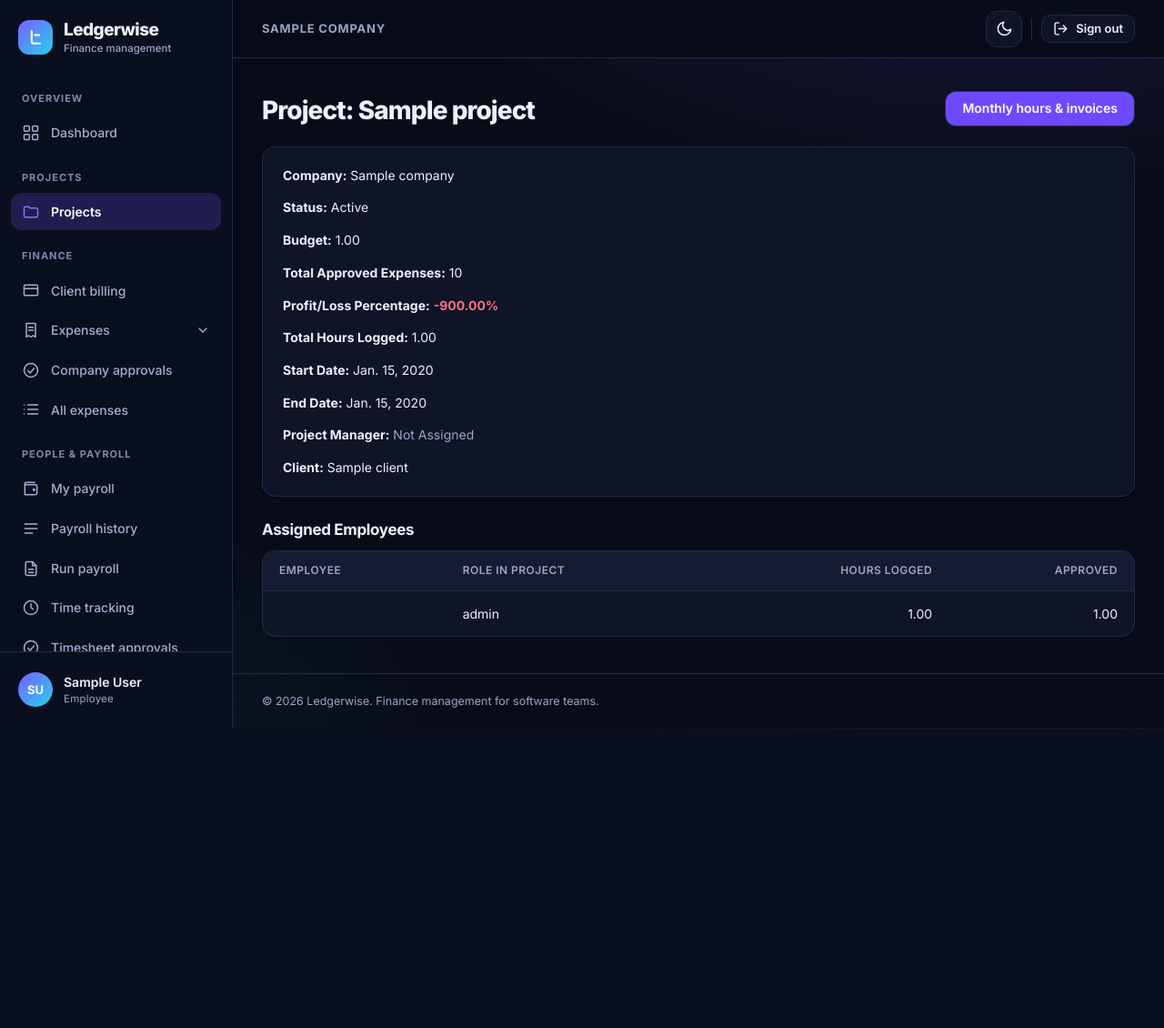
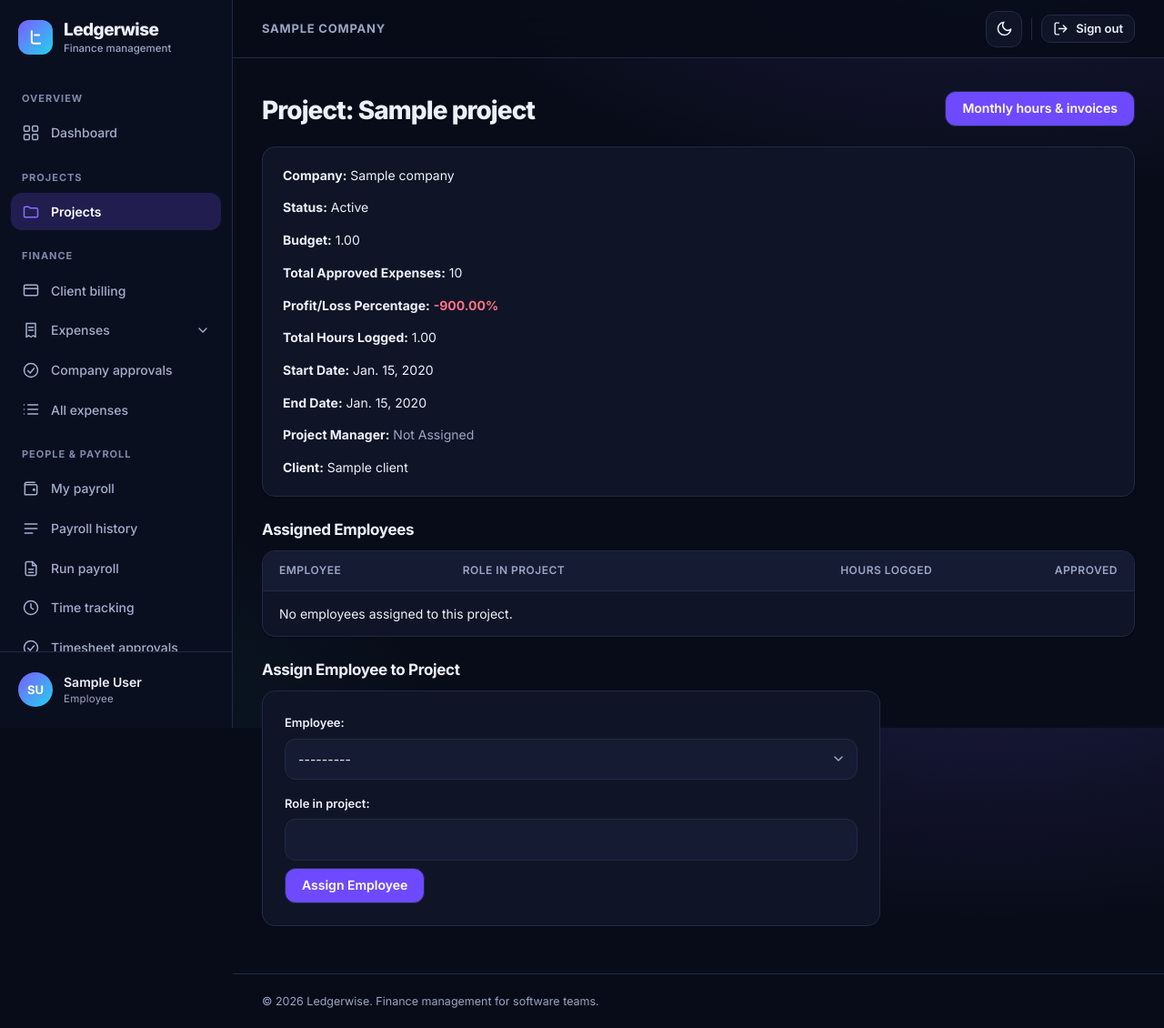
Before and after one commit to saimm97/Ledgerwise, a Django app: page /operations/project/00000000-0000-0000-0000-000000000001/ in a window 1280 px wide. Shown: the whole page at 91% size. Before the commit the page ends 801 px from the top, so only its background shows below. Run offline with Django 5.2, Linux system fonts and the light colour scheme; a user stored in the database is signed in; tables that the repository leaves empty hold one stand-in row (values such as "Sample post"); parts of the project's set-up code (start-up, migrations or seed data) failed here and were passed over.

Commit message:
Secure operations views and hide finance links from non-managers

```diff
--- a/operations/forms.py
+++ b/operations/forms.py
@@ -46,9 +46,8 @@ class ProjectWithClientForm(forms.ModelForm):
         super().__init__(*args, **kwargs)
 
         # Limit project manager choices to employees of the user's company
-        if self.user and getattr(self.user, 'employee_profile', None):
-            company = self.user.employee_profile.company
-            self.fields['project_manager'].queryset = EmployeeProfile.objects.filter(company=company)
+        if self.user and self.user.company_id:
+            self.fields['project_manager'].queryset = EmployeeProfile.objects.filter(company_id=self.user.company_id)
         else:
             self.fields['project_manager'].queryset = EmployeeProfile.objects.none()
 
--- a/operations/templates/operations/company_projects.html
+++ b/operations/templates/operations/company_projects.html
@@ -47,7 +47,7 @@
                         <a href="{% url 'project_detail' project.id %}" class="btn btn-sm">
                             View
                         </a>
-                        <a href="{% url 'project_timeline' project.id %}" class="btn btn-sm btn-ghost">Monthly view</a>
+                        {% if project.id in finance_project_ids %}<a href="{% url 'project_timeline' project.id %}" class="btn btn-sm btn-ghost">Monthly view</a>{% endif %}
                     </td>
                 </tr>
                 {% empty %}
--- a/operations/templates/operations/project_detail.html
+++ b/operations/templates/operations/project_detail.html
@@ -3,7 +3,7 @@
 
 <div class="container">
 
-    <div class="page-header"><div class="page-header-row"><div><h1 class="page-title">Project: {{ project.name }}</h1></div><a href="{% url 'project_timeline' project.id %}" class="btn btn-primary">Monthly hours &amp; invoices</a></div></div>
+    <div class="page-header"><div class="page-header-row"><div><h1 class="page-title">Project: {{ project.name }}</h1></div>{% if can_see_finances %}<a href="{% url 'project_timeline' project.id %}" class="btn btn-primary">Monthly hours &amp; invoices</a>{% endif %}</div></div>
 
     <div class="card mb-3">
         <p><strong>Company:</strong> {{ project.company.name }}</p>
@@ -70,7 +70,7 @@
 
 </div>
 
-{% if request.user.employee_profile and project.project_manager and request.user.employee_profile == project.project_manager %}
+{% if can_manage %}
 
 <h4>Assign Employee to Project</h4>
 <form method="post" class="mb-3">
--- a/operations/views.py
+++ b/operations/views.py
@@ -1,150 +1,148 @@
-from django.views.generic import DetailView, CreateView
-from .forms import ProjectWithClientForm
-from operations.models import Client
-from django.shortcuts import get_object_or_404, redirect
-from .models import Company, Project
-from finance.models import Expense
 from datetime import date, datetime
 from decimal import Decimal
 
-from django.contrib.auth.mixins import LoginRequiredMixin
+from django.contrib import messages
+from django.core.exceptions import PermissionDenied
+from django.db import transaction
 from django.db.models import Count, Q, Sum
 from django.db.models.functions import Coalesce, TruncMonth
-from .forms import EmployeeProjectForm
+from django.shortcuts import redirect
+from django.views.generic import CreateView, DetailView
 
-class CompanyProjectListView(DetailView):
+from finance.models import Expense
+from Ledgerwise.mixins import (
+    SecureViewMixin,
+    user_manages_project,
+    user_sees_project_finances,
+)
+
+from .forms import EmployeeProjectForm, ProjectWithClientForm
+from .models import Client, Company, EmployeeProject, Project
+
+
+class CompanyProjectListView(SecureViewMixin, DetailView):
+    """The signed-in user's own company only; another company's id answers 404."""
     model = Company
     template_name = "operations/company_projects.html"
     context_object_name = "company"
 
+    def get_queryset(self):
+        return Company.objects.filter(pk=self.request.user.company_id)
+
     def get_context_data(self, **kwargs):
         context = super().get_context_data(**kwargs)
-        context["projects"] = self.object.projects.select_related(
-            "project_manager", "client"
-        ).prefetch_related("employee_assignments__employee")
+        user = self.request.user
+        projects = list(
+            self.object.projects.select_related("project_manager__user", "client")
+            .prefetch_related("employee_assignments__employee")
+        )
+        context["projects"] = projects
+        # Projects whose invoices and payments this user may open (drives the "Monthly view" link).
+        context["finance_project_ids"] = {p.id for p in projects if user_sees_project_finances(user, p)}
         return context
 
 
-# class ProjectDetailView(DetailView):
-#     model = Project
-#     template_name = "operations/project_detail.html"
-
-#     context_object_name = "project"
-
-#     def get_queryset(self):
-#         return Project.objects.select_related(
-#             "company", "project_manager", "client"
-#         ).prefetch_related("employee_assignments__employee")
-
-#     def get_context_data(self, **kwargs):
-#         context = super().get_context_data(**kwargs)
-#         project = self.object
-
-
-#         total_approved_expenses = Expense.objects.filter(
-#             project=project,
-#             status="approved"
-#         ).aggregate(total=Sum('amount'))['total'] or 0
-
-#         context['total_approved_expenses'] = total_approved_expenses
-
-
-#         if project.budget and project.budget != 0:
-#             profit_loss_percentage = ((project.budget - total_approved_expenses) / project.budget) * 100
-#         else:
-#             profit_loss_percentage = 0
-
-#         context['profit_loss_percentage'] = round(profit_loss_percentage, 2)
-#         return context
-
-
-
-
-
-class ProjectDetailView(DetailView):
+class ProjectDetailView(SecureViewMixin, DetailView):
     model = Project
     template_name = "operations/project_detail.html"
     context_object_name = "project"
 
     def get_queryset(self):
-        return Project.objects.select_related(
-            "company", "project_manager", "client"
-        ).prefetch_related("employee_assignments__employee")
+        return Project.objects.filter(company=self.request.user.company_id).select_related(
+            "company", "project_manager__user", "client"
+        )
+
+    def get_context_data(self, **kwargs):
+        from workforce.models import Timesheet
+
+        context = super().get_context_data(**kwargs)
+        project = self.object
+        user = self.request.user
+
+        total_approved_expenses = (
+            Expense.objects.filter(project=project, status="approved").aggregate(total=Sum("amount"))["total"] or 0
+        )
+        context["total_approved_expenses"] = total_approved_expenses
+        if project.budget:
+            context["profit_loss_percentage"] = round(
+                ((project.budget - total_approved_expenses) / project.budget) * 100, 2
+            )
+        else:
+            context["profit_loss_percentage"] = 0
+
+        # Hours logged on this project by each assigned person (one query)
+        logged = {
+            row["employee_id"]: row
+            for row in Timesheet.objects.filter(project=project).values("employee_id").annotate(
+                total=Sum("hours_worked"), approved=Sum("hours_worked", filter=Q(status="approved"))
+            )
+        }
+        context["assignments"] = [
+            (a, (logged.get(a.employee_id) or {}).get("total") or 0, (logged.get(a.employee_id) or {}).get("approved") or 0)
+            for a in project.employee_assignments.select_related("employee__user")
+        ]
+        context["total_hours"] = sum((row["total"] or 0) for row in logged.values())
+
+        context["can_manage"] = user_manages_project(user, project)
+        context["can_see_finances"] = user_sees_project_finances(user, project)
+        if context["can_manage"]:
+            context.setdefault("employee_project_form", EmployeeProjectForm(company=project.company))
+        return context
+
+    def post(self, request, *args, **kwargs):
+        """Assign an employee. Only the project's manager (or someone allowed to change projects) may."""
+        self.object = self.get_object()
+        if not user_manages_project(request.user, self.object):
+            raise PermissionDenied("Only the project manager can assign employees.")
+
+        form = EmployeeProjectForm(request.POST, company=self.object.company)
+        if not form.is_valid():
+            context = self.get_context_data()
+            context["employee_project_form"] = form
+            return self.render_to_response(context)
+
+        _, created = EmployeeProject.objects.get_or_create(
+            project=self.object,
+            employee=form.cleaned_data["employee"],
+            defaults={"role_in_project": form.cleaned_data["role_in_project"]},
+        )
+        if created:
+            messages.success(request, "Employee assigned to the project.")
+        else:
+            messages.info(request, "That employee is already assigned to this project.")
+        return redirect("project_detail", pk=self.object.pk)
+
+
+class ProjectCreateView(SecureViewMixin, CreateView):
+    model = Project
+    form_class = ProjectWithClientForm
+    template_name = "operations/project_form.html"
+    required_perm = "operations.add_project"
+
+    def get_form_kwargs(self):
+        kwargs = super().get_form_kwargs()
+        kwargs["user"] = self.request.user
+        return kwargs
 
     def get_context_data(self, **kwargs):
         context = super().get_context_data(**kwargs)
-        project = self.object
-
-        # Expense info
-        total_approved_expenses = Expense.objects.filter(
-            project=project,
-            status="approved"
-        ).aggregate(total=Sum('amount'))['total'] or 0
-        context['total_approved_expenses'] = total_approved_expenses
-
-        if project.budget and project.budget != 0:
-            profit_loss_percentage = ((project.budget - total_approved_expenses) / project.budget) * 100
-        else:
-            profit_loss_percentage = 0
-        context['profit_loss_percentage'] = round(profit_loss_percentage, 2)
-
-        # Hours logged on this project by each assigned person (one query)
-        from workforce.models import Timesheet
-        logged = {r["employee_id"]: r for r in Timesheet.objects.filter(project=project).values("employee_id").annotate(
-            total=Sum("hours_worked"), approved=Sum("hours_worked", filter=Q(status="approved")))}
-        context['assignments'] = [
-            (a, (logged.get(a.employee_id) or {}).get("total") or 0, (logged.get(a.employee_id) or {}).get("approved") or 0)
-            for a in project.employee_assignments.all()]
-        context['total_hours'] = sum((row["total"] or 0) for row in logged.values())
-
-        # EmployeeProject form
-        context['employee_project_form'] = EmployeeProjectForm(company=project.company)
+        context["company"] = self.company
         return context
 
-    def post(self, request, *args, **kwargs):
-        self.object = self.get_object()
-        form = EmployeeProjectForm(request.POST, company=self.object.company)
-        if form.is_valid():
-            assignment = form.save(commit=False)
-            assignment.project = self.object
-            assignment.save()
-            return redirect('project_detail', pk=self.object.pk)
-        context = self.get_context_data()
-        context['employee_project_form'] = form
-        return self.render_to_response(context)
-
-class ProjectCreateView(CreateView):
-    model = Project
-    form_class = ProjectWithClientForm
-    template_name = "operations/project_form.html"
-
-    def get_form_kwargs(self):
-        kwargs = super().get_form_kwargs()
-        kwargs['user'] = self.request.user  # pass user to form
-        return kwargs
-
-    def get_context_data(self, **kwargs):
-     context = super().get_context_data(**kwargs)
-     context['company'] = self.request.user.employee_profile.company
-     return context
-
     def form_valid(self, form):
-        # Create the client first
-        client = Client.objects.create(
-            company=self.request.user.employee_profile.company,
-            name=form.cleaned_data['client_name'],
-            email=form.cleaned_data['client_email'],
-            phone=form.cleaned_data['client_phone'],
-            address=form.cleaned_data['client_address'],
-        )
-
-        # Now create the project
-        project = form.save(commit=False)
-        project.company = self.request.user.employee_profile.company
-        project.client = client
-        project.save()
-
-        return redirect('company_projects', pk=project.company.id)
+        with transaction.atomic():
+            client = Client.objects.create(
+                company=self.company,
+                name=form.cleaned_data["client_name"],
+                email=form.cleaned_data["client_email"],
+                phone=form.cleaned_data["client_phone"],
+                address=form.cleaned_data["client_address"],
+            )
+            project = form.save(commit=False)
+            project.company = self.company
+            project.client = client
+            project.save()
+        return redirect("company_projects", pk=project.company_id)
 
 
 def _as_date(value):
@@ -160,19 +158,26 @@ def _month_range(first, last):
         cur = date(cur.year + (cur.month == 12), 1 if cur.month == 12 else cur.month + 1, 1)
 
 
-class ProjectTimelineView(LoginRequiredMixin, DetailView):
+class ProjectTimelineView(SecureViewMixin, DetailView):
     """Month-by-month view of one project: hours logged, invoiced, received and expenses."""
     model = Project
     template_name = "operations/project_timeline.html"
     context_object_name = "project"
 
     def get_queryset(self):
-        return Project.objects.filter(company=self.request.user.company).select_related("client", "company")
+        return Project.objects.filter(company=self.request.user.company_id).select_related("client", "company")
+
+    def get_object(self, queryset=None):
+        project = super().get_object(queryset)
+        # Invoices and payments are financial data: managers and the finance team only.
+        if not user_sees_project_finances(self.request.user, project):
+            raise PermissionDenied("Project finances are limited to the project manager and finance team.")
+        return project
 
     def get_context_data(self, **kwargs):
         from finance.models import Payment, ProjectPaymentInvoice
+        from operations.models import EmployeeProject
         from workforce.models import EmployeeProfile, Timesheet
-        from operations.models import EmployeeProject
 
         context = super().get_context_data(**kwargs)
         project = self.object
@@ -212,16 +217,16 @@ class ProjectTimelineView(LoginRequiredMixin, DetailView):
 
         rows = []
         balance = ZERO   # running amount still owed by the client at the end of each month
-        tot = dict(hours=ZERO, approved=ZERO, invoiced=ZERO, received=ZERO, spent=ZERO, invoices=0)
+        tot = {"hours": ZERO, "approved": ZERO, "invoiced": ZERO, "received": ZERO, "spent": ZERO, "invoices": 0}
         for m in months:
             h = sum((v[0] for (mm, _), v in hours.items() if mm == m), ZERO)
             ah = sum((v[1] for (mm, _), v in hours.items() if mm == m), ZERO)
             inv, n = invoiced.get(m, (ZERO, 0))
             rec, exp = received.get(m, ZERO), spent.get(m, ZERO)
             balance += inv - rec
-            rows.append(dict(month=m, hours=h, approved=ah, invoiced=inv, invoices=n, received=rec,
-                             outstanding=balance, spent=exp,
-                             per_hour=(inv / h).quantize(Decimal("0.01")) if h else None))
+            rows.append({"month": m, "hours": h, "approved": ah, "invoiced": inv, "invoices": n, "received": rec,
+                             "outstanding": balance, "spent": exp,
+                             "per_hour": (inv / h).quantize(Decimal("0.01")) if h else None})
             for k, v in (("hours", h), ("approved", ah), ("invoiced", inv), ("received", rec), ("spent", exp)):
                 tot[k] += v
             tot["invoices"] += n
@@ -229,19 +234,19 @@ class ProjectTimelineView(LoginRequiredMixin, DetailView):
         people = []
         for pid, prof in profiles.items():
             per_month = [(hours.get((m, pid)) or [ZERO, ZERO])[0] for m in months]
-            people.append(dict(
-                name=prof.user.get_full_name() or prof.user.email, title=prof.job_title,
-                role=assigned.get(pid, "Logged hours (not assigned)"), per_month=per_month,
-                total=sum(per_month, ZERO)))
+            people.append({
+                "name": prof.user.get_full_name() or prof.user.email, "title": prof.job_title,
+                "role": assigned.get(pid, "Logged hours (not assigned)"), "per_month": per_month,
+                "total": sum(per_month, ZERO)})
         people.sort(key=lambda p: -p["total"])
 
         context.update(
             rows=rows, people=people, totals=tot, outstanding=tot["invoiced"] - tot["received"],
             per_hour=(tot["invoiced"] / tot["hours"]).quantize(Decimal("0.01")) if tot["hours"] else None,
             months=months, started=months[0] if months else None,
-            chart=dict(labels=[m.strftime("%b %Y") for m in months],
-                       hours=[float(r["hours"]) for r in rows],
-                       invoiced=[float(r["invoiced"]) for r in rows],
-                       received=[float(r["received"]) for r in rows]),
+            chart={"labels": [m.strftime("%b %Y") for m in months],
+                       "hours": [float(r["hours"]) for r in rows],
+                       "invoiced": [float(r["invoiced"]) for r in rows],
+                       "received": [float(r["received"]) for r in rows]},
         )
         return context
```
